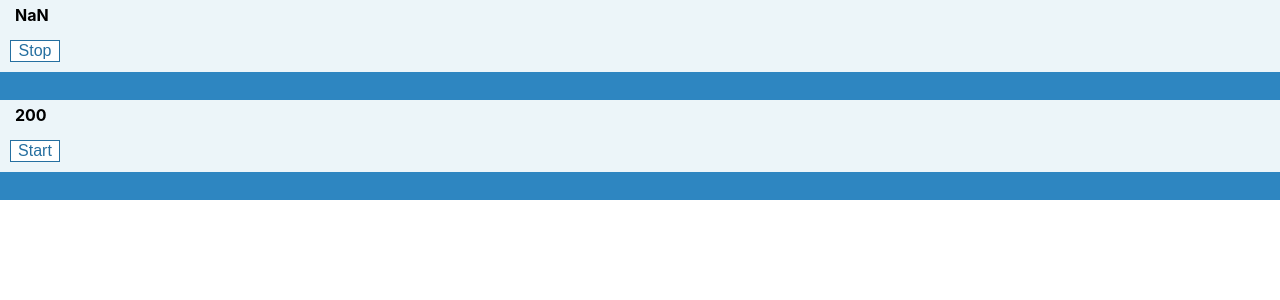
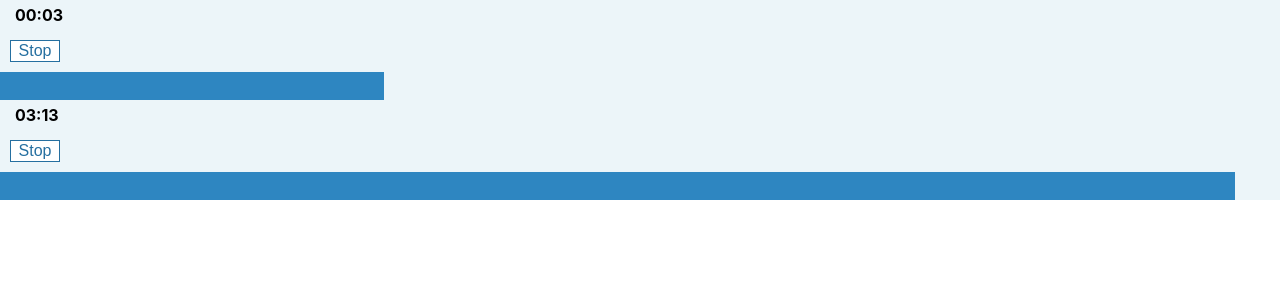
Before and after one commit to snihurenko/Incora_project, a React (Create React App) app: page / in a window 1280 px wide. Shown: the top 300 px of the page. Built offline with nearby package versions, Linux system fonts and the light colour scheme.

Commit message:
fix timer

```diff
--- a/package.json
+++ b/package.json
@@ -9,9 +9,11 @@
     "@types/classnames": "^2.2.11",
     "@types/jest": "^26.0.20",
     "@types/node": "^12.20.4",
+    "@types/node-sass": "^4.11.0",
     "@types/react": "^17.0.2",
     "@types/react-dom": "^17.0.1",
     "classnames": "^2.2.6",
+    "moment": "^2.29.1",
     "node-sass": "^5.0.0",
     "react": "^17.0.1",
     "react-dom": "^17.0.1",
--- a/src/App.tsx
+++ b/src/App.tsx
@@ -27,23 +27,39 @@ function App() {
       /> */}
 
       <Timer
-        time={30}
+        time={10}
         autostart={true}
         step={1000}
-        onTick={() => {}}
-        onTimeEnd={() => {}}
-        onTimeStart={() => {}}
-        onTimePause={() => {}}
+        onTick={() => {
+          console.log('tick');
+        }}
+        onTimeEnd={() => {
+          console.log('time ended');
+        }}
+        onTimeStart={() => {
+          console.log('time started');
+        }}
+        onTimePause={() => {
+          console.log('time paused');
+        }}
       />
 
       <Timer
         time={200}
-        autostart={false}
+        autostart={true}
         step={1000}
-        onTick={() => {}}
-        onTimeEnd={() => {}}
-        onTimeStart={() => {}}
-        onTimePause={() => {}}
+        onTick={() => {
+          console.log('tick');
+        }}
+        onTimeEnd={() => {
+          console.log('time ended');
+        }}
+        onTimeStart={() => {
+          console.log('time started');
+        }}
+        onTimePause={() => {
+          console.log('time paused');
+        }}
       />
     </div>
   );
--- a/src/components/timer/Timer.tsx
+++ b/src/components/timer/Timer.tsx
@@ -1,6 +1,7 @@
 import React, { useState, useEffect } from 'react';
 import cn from 'classnames';
 import css from './Timer.module.scss';
+import moment from 'moment';
 
 interface TimerProps {
   time: number; //time to countdown in seconds
@@ -18,22 +19,29 @@ export const Timer = ({ time, autostart, step, onTick, onTimeEnd, onTimeStart, o
 
   let interval: any;
   const startTimer = (timeLeft: number) => {
-    console.log(timeLeft);
-
+    // if (onTimeStart) {onTimeStart()};
     setTimerState(true);
 
-    interval = setInterval(timeLeft => {
+    interval = setInterval(() => {
+      // if (onTick) {onTick()};
       timeLeft--;
       setCurrentTime(timeLeft);
 
       if (timeLeft <= 0) {
         clearInterval(interval);
         setTimerState(false);
+        // if (onTimeEnd) {onTimeEnd()};
       }
     }, step);
   };
 
   const stopTimer = () => {
+    if (onTimePause) {
+      onTimePause();
+    }
+    setTimerState(false);
+    console.log(interval);
+
     clearInterval(interval);
   };
 
@@ -45,9 +53,14 @@ export const Timer = ({ time, autostart, step, onTick, onTimeEnd, onTimeStart, o
 
   const barWidth = `${100 - (100 - currentTime * (100 / time))}%`;
 
+  const seconds = Math.floor(currentTime % 60),
+    minutes = Math.floor((currentTime / 60) % 60);
+
+  const formatted = `${minutes}:${seconds}`;
+
   return (
     <div className={css.timerContainer}>
-      <div className={css.timer}>{currentTime}</div>
+      <div className={css.timer}>{moment(formatted, 'mm:ss').format('mm:ss')}</div>
       {timerState ? (
         <button className={css.toggleTimer} onClick={() => stopTimer()}>
           Stop
```
Also changed, not shown: 2 other files (tests, documents, lock files or other folders).
